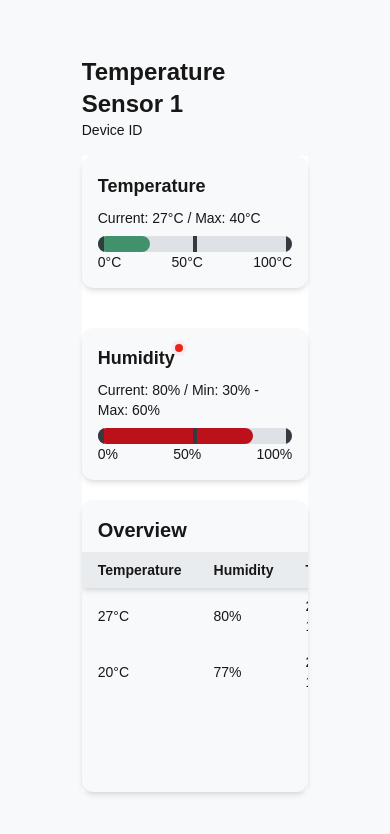
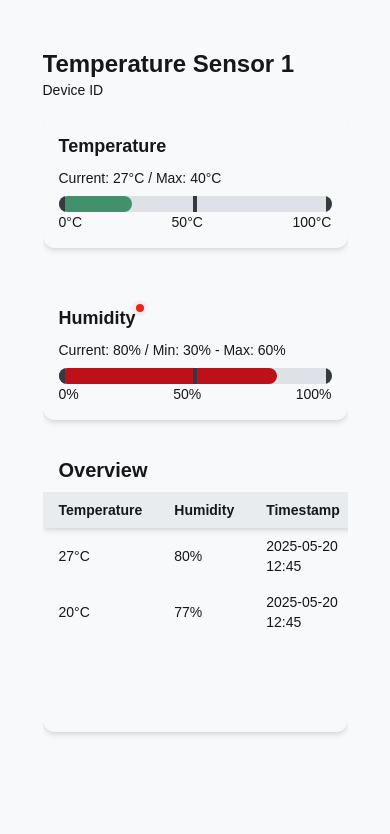
Before and after one commit to AmaCrisn/IOT-Dashboard, a Next.js app: page /temperature in a window 390 px wide. Shown: the top 834 px of the page. Built offline with nearby package versions, Linux system fonts and the light colour scheme.

Commit message:
Modified layout

```diff
--- a/app/smoke/page.js
+++ b/app/smoke/page.js
@@ -5,10 +5,10 @@ import Link from "next/link";
 export default function Smoke({ onClose }) {
   return (
     <div className="flex items-center justify-center px-3">
-      <div className="w-3/4 overflow-y-auto py-10">
-        <div className="p-2 sm:p-4">
+      <div className="w-5/6 sm:w-3/4 overflow-y-auto py-10">
+        <div className="p-0 sm:p-4">
           {/* Contents */}
-          <div className="px-4 py-2 sm:px-8">
+          <div className="px-0 py-2 sm:px-8">
             {/* Node name / Item name */}
             <div className="text-2xl sm:text-3xl font-bold">Smoke Sensor 1</div>
             <div className="mb-4 text-sm sm:text-md">Device ID</div>
--- a/app/temperature/page.js
+++ b/app/temperature/page.js
@@ -5,14 +5,14 @@ import Link from "next/link";
 export default function Temperature({ onClose }) {
   return (
     <div className="flex items-center justify-center px-3">
-      <div className="w-3/4 overflow-y-auto py-10">
-        <div className="p-2 sm:p-4">
-          <div className="px-4 py-2 sm:px-8">
+      <div className="w-5/6 sm:w-3/4 overflow-y-auto py-10">
+        <div className="p-0 sm:p-4">
+          <div className="px-0 py-2 sm:px-8">
             <div className="text-2xl sm:text-3xl font-bold">
               Temperature Sensor 1
             </div>
             <div className="mb-4 text-sm sm:text-md">Device ID</div>
-            <div className="flex justify-center items-center bg-white">
+            <div className="flex justify-center items-center">
               <div className="w-full max-w-6xl">
                 <div className="grid grid-cols-1 sm:grid-cols-2 gap-10 mb-5">
                   {/* Temperature Progress Bar */}
```
